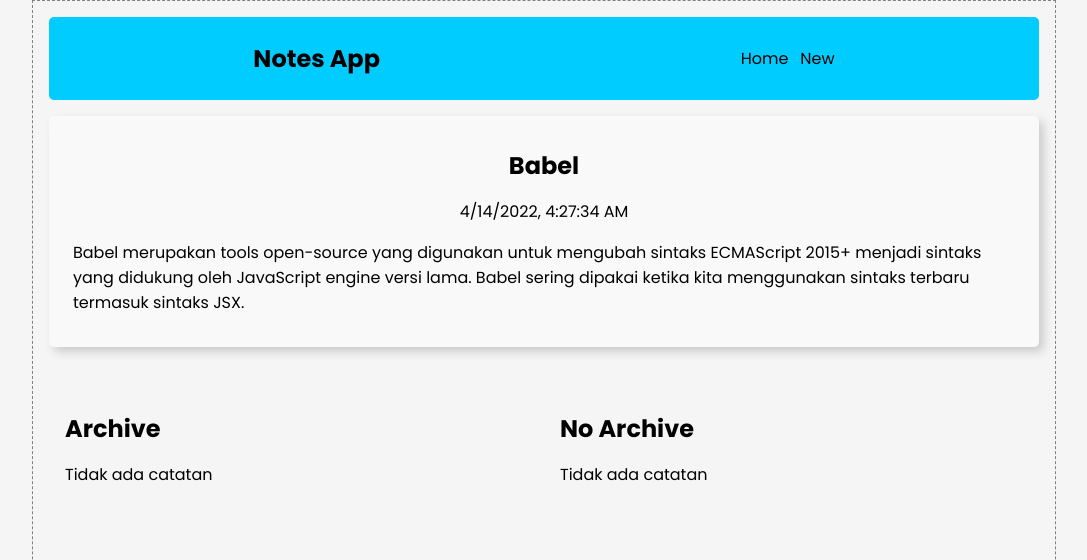
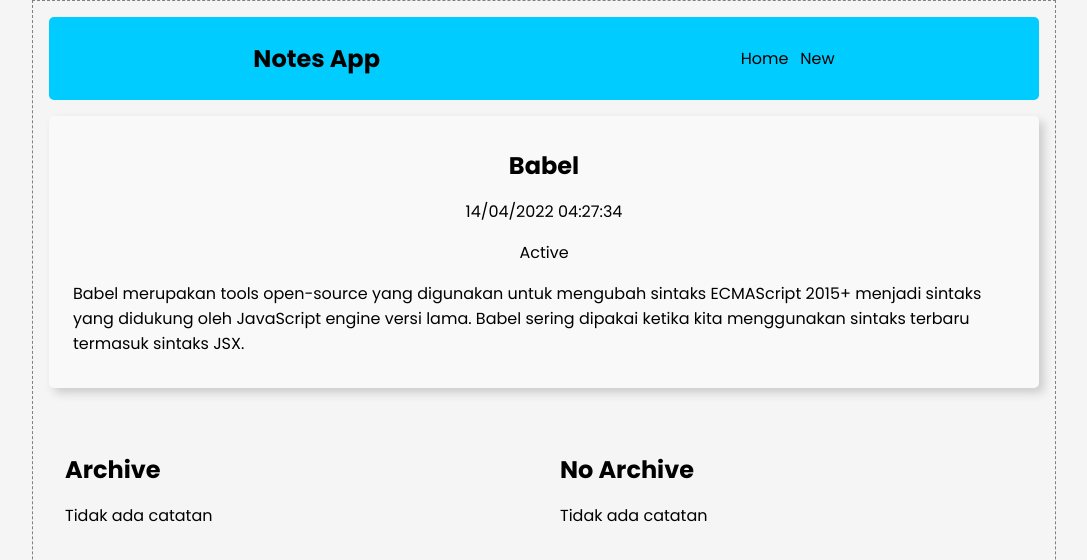
Before and after one commit to Anuraaaa/DicodingAcademy, a React (Vite) app in the folder notes-app-spa/: page /notes/detail/1 in a window 1280 px wide. Shown: the top 560 px of the page, without its empty margins (96-1183 px from the left). Built offline with nearby package versions, Linux system fonts and the light colour scheme.

Commit message:
detailed prop-types, add detail formatDate

```diff
--- a/notes-app-spa/src/components/NoteList.jsx
+++ b/notes-app-spa/src/components/NoteList.jsx
@@ -1,21 +1,32 @@
 import React from "react";
 import PropTypes from "prop-types";
 import { Link } from "react-router-dom";
+import { formatDate } from "../utils/formatter";
 
 class NoteList extends React.Component {
     constructor(props) {
         super(props);
+
+        this.state = {
+            id: this.props.id,
+            title: this.props.title,
+            body: this.props.body,
+            archived: this.props.archived,
+            createdAt: this.props.createdAt,
+            onArchive: this.props.onArchive,
+            onDelete: this.props.onDelete
+        }
     }
 
     render() {
         return (
             <div className="note-list">
-                <h1><Link to={`/notes/detail/${this.props.id}`}>{this.props.title}</Link></h1>
-                <p><Link to={`/notes/detail/${this.props.id}`}>{new Date(this.props.createdAt).toLocaleString()}</Link></p>
-                <p><Link to={`/notes/detail/${this.props.id}`}>{this.props.body}</Link></p>
+                <h1><Link to={`/notes/detail/${this.state.id}`}>{this.state.title}</Link></h1>
+                <p><Link to={`/notes/detail/${this.state.id}`}>{formatDate(this.state.createdAt)}</Link></p>
+                <p><Link to={`/notes/detail/${this.state.id}`}>{this.state.body}</Link></p>
                 <div className="note-list-group">
-                    <button className="material-symbols-outlined" id="archiveBtn" onClick={() => this.props.onArchive(this.props.id)}>{this.props.archived? 'unarchive' : 'archive'}</button>
-                    <button className="material-symbols-outlined delete" id="deleteBtn" onClick={() => this.props.onDelete(this.props.id)}>delete</button>
+                    <button className="material-symbols-outlined" id="archiveBtn" onClick={() => this.state.onArchive(this.state.id)}>{this.state.archived? 'unarchive' : 'archive'}</button>
+                    <button className="material-symbols-outlined delete" id="deleteBtn" onClick={() => this.state.onDelete(this.state.id)}>delete</button>
                 </div>
             </div>
         )
--- a/notes-app-spa/src/pages/AddNotepage.jsx
+++ b/notes-app-spa/src/pages/AddNotepage.jsx
@@ -1,4 +1,5 @@
 import React from "react";
+import PropTypes from "prop-types";
 import NoteAdd from "../components/NoteAdd.jsx";
 
 class AddNotepage extends React.Component {
@@ -20,4 +21,8 @@
     }
 }
 
+AddNotepage.propTypes = {
+    addNote: PropTypes.func.isRequired
+};
+
 export default AddNotepage;
--- a/notes-app-spa/src/pages/Detailpage.jsx
+++ b/notes-app-spa/src/pages/Detailpage.jsx
@@ -1,6 +1,8 @@
 import React from "react";
+import PropTypes from "prop-types";
 import { useParams } from "react-router-dom";
 import NoteItem from "../components/NoteItem";
+import { formatDate } from "../utils/formatter";
 
 function Detailpage({ notes, onArchiveUpdate, onDeleteNoteHandler }) {
 
@@ -14,7 +16,8 @@
                     return (
                         <div key={i} className="note-container-detail">
                             <h1>{note.title}</h1>
-                            <p>{new Date(note.createdAt).toLocaleString()}</p>
+                            <p>{formatDate(note.createdAt)}</p>
+                            <p>{note.archived? "Archive" : "Active"}</p>
                             <p>{note.body}</p>
                         </div>
                     )
@@ -25,4 +28,18 @@
     )
 }
 
+Detailpage.propTypes = {
+    notes: PropTypes.arrayOf(
+        PropTypes.shape({
+            id: PropTypes.number.isRequired,
+            title: PropTypes.string.isRequired,
+            body: PropTypes.string.isRequired,
+            archived: PropTypes.bool.isRequired,
+            createdAt: PropTypes.string.isRequired,
+        })
+    ).isRequired,
+    onArchiveUpdate: PropTypes.func.isRequired,
+    onDeleteNoteHandler: PropTypes.func.isRequired,
+}
+
 export default Detailpage;
--- a/notes-app-spa/src/pages/Homepage.jsx
+++ b/notes-app-spa/src/pages/Homepage.jsx
@@ -1,4 +1,5 @@
 import React from "react";
+import PropTypes from "prop-types";
 import NoteItem from "../components/NoteItem.jsx";
 import NoteSearch from "../components/NoteSearch.jsx";
 
@@ -25,9 +26,6 @@
         if (prevProps.notes !== this.props.notes) {
             this.setState({ notes: this.props.notes });
         }
-        if (prevProps.onSearchNote !== this.props.onSearchNote) {
-            this.setState({ notes: this.props.searchQuery });
-        }
     }
 
     render() {
@@ -45,4 +43,18 @@
     }
 }
 
+Homepage.propTypes = {
+    notes: PropTypes.arrayOf(
+        PropTypes.shape({
+            id: PropTypes.number.isRequired,
+            title: PropTypes.string.isRequired,
+            body: PropTypes.string.isRequired,
+            archived: PropTypes.bool.isRequired,
+            createdAt: PropTypes.string.isRequired,
+        })
+    ).isRequired,
+    onArchiveUpdate: PropTypes.func.isRequired,
+    onDeleteNoteHandler: PropTypes.func.isRequired
+}
+
 export default Homepage;
--- a/notes-app-spa/src/utils/NoteToast.js
+++ b/notes-app-spa/src/utils/NoteToast.js
@@ -45,4 +45,4 @@
     createToast(message, color, backgroundColor);
 }
 
-export {showToast};
+export { showToast };
--- a/notes-app-spa/src/utils/data.js
+++ b/notes-app-spa/src/utils/data.js
@@ -10,4 +10,4 @@
     ]
 }
 
-export {getData}
+export { getData };
--- /dev/null
+++ b/notes-app-spa/src/utils/formatter.js
@@ -0,0 +1,25 @@
+const formatDate = (dateString) => {
+    const date = new Date(dateString);
+
+    // Extract date components
+    const day = date.getDate();
+    const month = date.getMonth() + 1; // Month is zero-based
+    const year = date.getFullYear();
+    const hours = date.getHours();
+    const minutes = date.getMinutes();
+    const seconds = date.getSeconds();
+
+    // Pad single digit values with leading zeros
+    const formattedDay = day < 10 ? '0' + day : day;
+    const formattedMonth = month < 10 ? '0' + month : month;
+    const formattedHours = hours < 10 ? '0' + hours : hours;
+    const formattedMinutes = minutes < 10 ? '0' + minutes : minutes;
+    const formattedSeconds = seconds < 10 ? '0' + seconds : seconds;
+
+    // Construct formatted date string
+    const formattedDate = `${formattedDay}/${formattedMonth}/${year} ${formattedHours}:${formattedMinutes}:${formattedSeconds}`;
+
+    return formattedDate;
+};
+
+export { formatDate };
```
